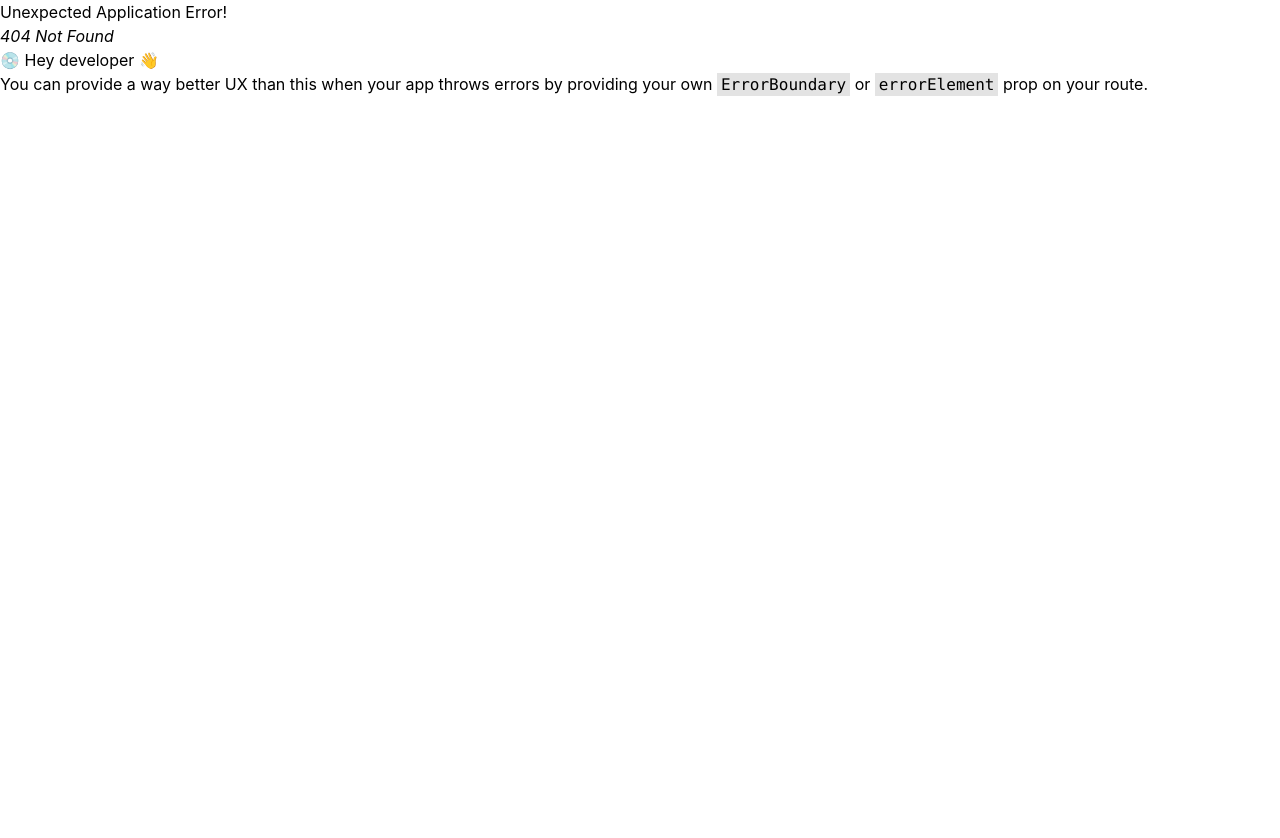
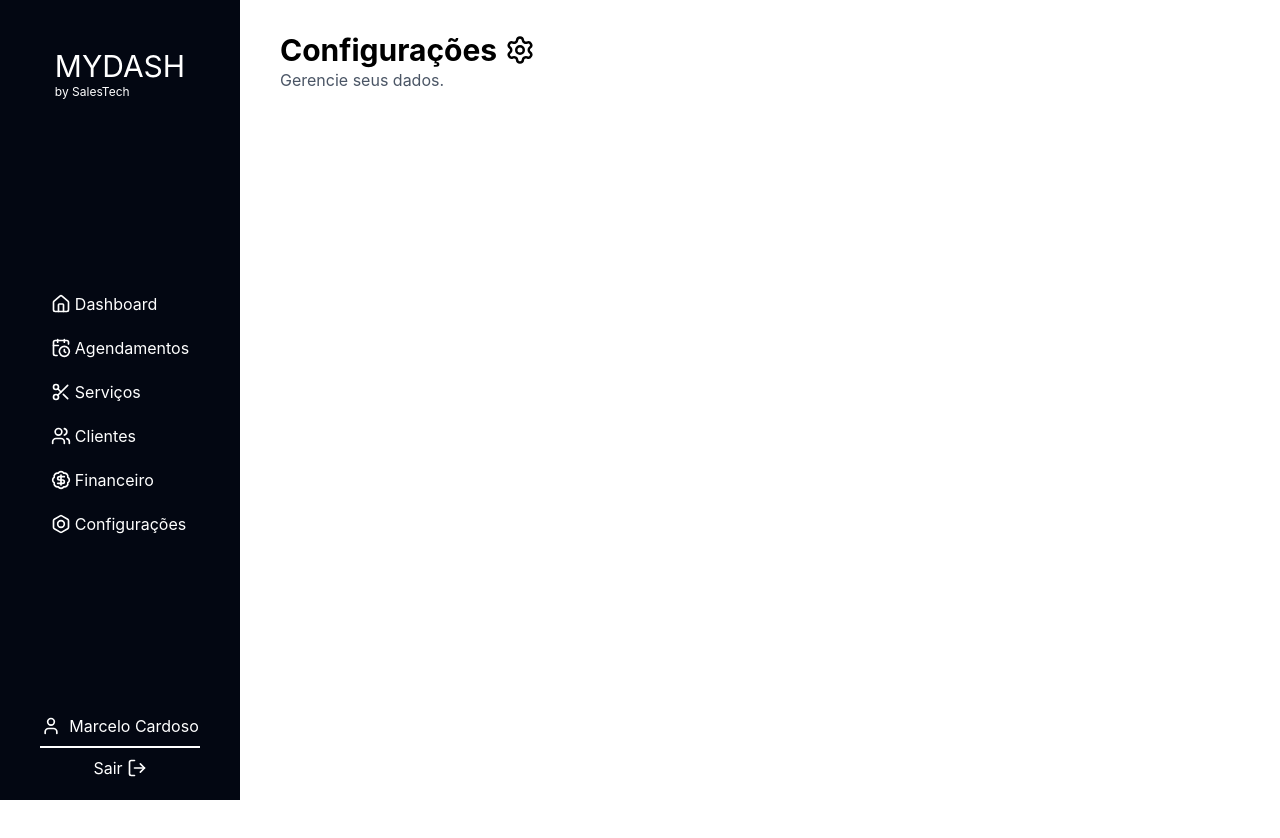
Before and after one commit to MarceloDEV05/Dashboard, a React (Vite) app in the folder dashboard-front/: page /settings in a window 1280 px wide. Before the commit this address had no page. Shown: the top 838 px of the page. Before the commit the page ends 800 px from the top, so only its background shows below. Built offline with nearby package versions, Linux system fonts and the light colour scheme.

Commit message:
Create Page settings of dashboard

```diff
--- a/dashboard-front/src/App.tsx
+++ b/dashboard-front/src/App.tsx
@@ -6,6 +6,7 @@ import { Appointments } from "./Pages/Appointments/Appointments";
 import { Services } from "./Pages/Services/Services";
 import { Clients } from "./Pages/Clients/Clients";
 import { Finance } from "./Pages/Finance/Finance";
+import { Settings } from "./Pages/Settings/Settings";
 
 export const router = createBrowserRouter([
   {
@@ -31,6 +32,11 @@ export const router = createBrowserRouter([
         path: "/finance",
         element: <Finance />,
       },
+      {
+        path: "/settings",
+        element: <Settings />,
+      },
+
     ],
   },
 ]);
--- a/dashboard-front/src/Components/Appointments/AppointmentsHeader.tsx
+++ b/dashboard-front/src/Components/Appointments/AppointmentsHeader.tsx
@@ -1,8 +1,12 @@
+import { CalendarCheck } from "lucide-react";
+
 export const AppointmentsHeader = () => {
   return (
     <div className="flex justify-between items-center">
       <div>
-        <h1 className="text-3xl font-bold"> Agendamentos </h1>
+        <h1 className="text-3xl font-bold flex items-center gap-2">
+            Agendamentos <CalendarCheck size={30}/>
+        </h1>
 
         <h2 className=" text-gray-600">
           Gerencie seus horários e Atendimentos.
--- a/dashboard-front/src/Components/Clients/ClientStatus.tsx
+++ b/dashboard-front/src/Components/Clients/ClientStatus.tsx
@@ -4,17 +4,17 @@ export const ClientStatus = () => {
   return (
     <div className="pt-20 w-full flex pb-15">
       <div className="flex justify-around gap-2 w-full items-center">
-        <div className="w-60 p-3 flex flex-col border-2 rounded-md border-gray-300">
+        <div className="w-60 p-3 flex flex-col ">
           <Users color="orange" />
           <h2 className="font-bold text-2xl">128</h2>
           <span className="">Clientes</span>
         </div>
-        <div className=" w-60 p-3 flex flex-col border-2 rounded-md border-gray-300">
+        <div className=" w-60 p-3 flex flex-col ">
           <UserRoundPlus color="green" />
           <h2 className="font-bold text-2xl ">125</h2>
           <span className="text">Novos no mês</span>
         </div>
-        <div className="  w-60 p-3 flex flex-col border-2 rounded-md border-gray-300">
+        <div className="  w-60 p-3 flex flex-col ">
           <CalendarCheck color="blue" />
           <h2 className="font-bold text-2xl ">12</h2>
           <span className="">Ativos</span>
--- a/dashboard-front/src/Components/Clients/ClientsHeader.tsx
+++ b/dashboard-front/src/Components/Clients/ClientsHeader.tsx
@@ -1,8 +1,12 @@
+import { Users } from "lucide-react";
+
 export const ClientHeader = () => {
   return (
     <div className="flex justify-between items-center">
       <div>
-        <h1 className="text-3xl font-bold">Clientes</h1>
+        <h1 className="text-3xl font-bold flex items-center gap-2">
+            Clientes < Users size={30}/>
+            </h1>
 
         <h2 className=" text-gray-600">Veja todos os clientes da barbearia.</h2>
       </div>
--- a/dashboard-front/src/Components/Finance/FinanceDatas.tsx
+++ b/dashboard-front/src/Components/Finance/FinanceDatas.tsx
@@ -68,7 +68,6 @@ export const FinanceDatas = () => {
 
         {/* grafico */}
         <FinanceChart/>
-        <FinanceChart/>
     </div>
   );
 };
--- a/dashboard-front/src/Components/Finance/FinanceHeader.tsx
+++ b/dashboard-front/src/Components/Finance/FinanceHeader.tsx
@@ -1,8 +1,12 @@
+import { BadgeDollarSign } from "lucide-react";
+
 export const FinanceHeader = () => {
   return (
     <div className="flex justify-between items-center">
       <div>
-        <h1 className="text-3xl font-bold"> Financeiro </h1>
+        <h1 className="text-3xl font-bold flex gap-2 items-center">
+             Financeiro <BadgeDollarSign size={30}/>
+             </h1>
 
         <h2 className=" text-gray-600">
           Acompanhe receitas, despesas e movimentações.
--- /dev/null
+++ b/dashboard-front/src/Components/Settings/Settings.tsx
@@ -0,0 +1,9 @@
+//import { Link } from "react-router-dom";
+
+export const SettingsTable = () => {
+  return (
+    <div>
+
+    </div>
+  );
+};
--- /dev/null
+++ b/dashboard-front/src/Components/Settings/SettingsHeader.tsx
@@ -0,0 +1,19 @@
+import { Settings } from "lucide-react";
+
+export const SettingsHeader = () => {
+  return (
+    <div>
+      <div className="flex w-full h-screen ">
+        <div>
+          <h1 className="text-3xl font-bold flex gap-2 items-center">
+                Configurações < Settings size={30} />
+             </h1>
+
+          <h2 className=" text-gray-600">
+            Gerencie seus dados.
+          </h2>
+        </div>
+      </div>
+    </div>
+  );
+};
--- a/dashboard-front/src/Components/SideBar/SideBar.tsx
+++ b/dashboard-front/src/Components/SideBar/SideBar.tsx
@@ -15,7 +15,7 @@ export const SideBar = () => {
   const user = "Marcelo Cardoso";
 
   return (
-    <aside className="bg-black w-60 min-h-screen text-white  ">
+    <aside className="bg-gray-950 w-60 min-h-screen text-white  ">
       <div className="flex flex-col justify-between py-4 items-center">
         <div className="flex flex-col items-center">
           <h1 className="p-8 text-3xl">
--- /dev/null
+++ b/dashboard-front/src/Pages/Settings/Settings.tsx
@@ -0,0 +1,15 @@
+import { SettingsHeader } from "../../Components/Settings/SettingsHeader";
+import { SettingsTable } from "../../Components/Settings/Settings";
+
+export const Settings = () => {
+    return (
+        <div>
+            <div>
+                <SettingsHeader />
+            </div>
+            <div>
+                <SettingsTable/>
+            </div>
+        </div>
+    )
+}
```
